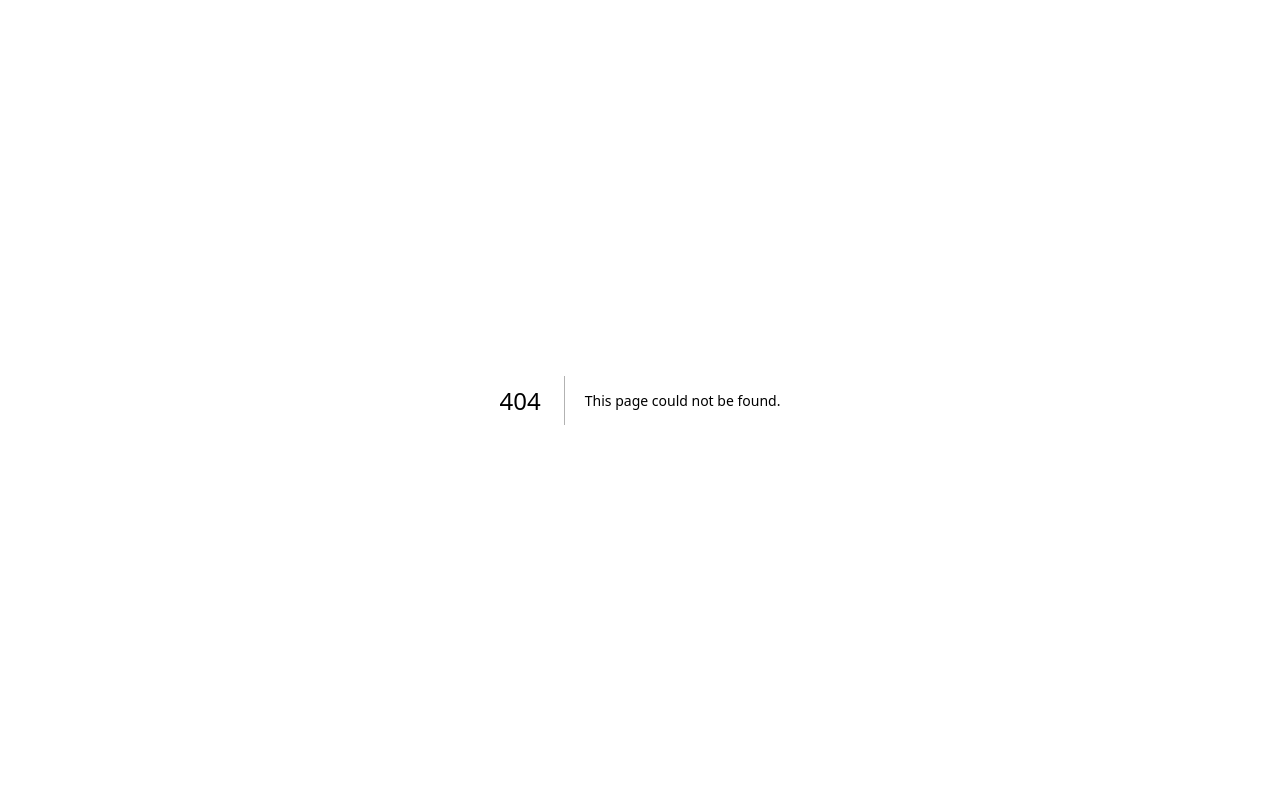
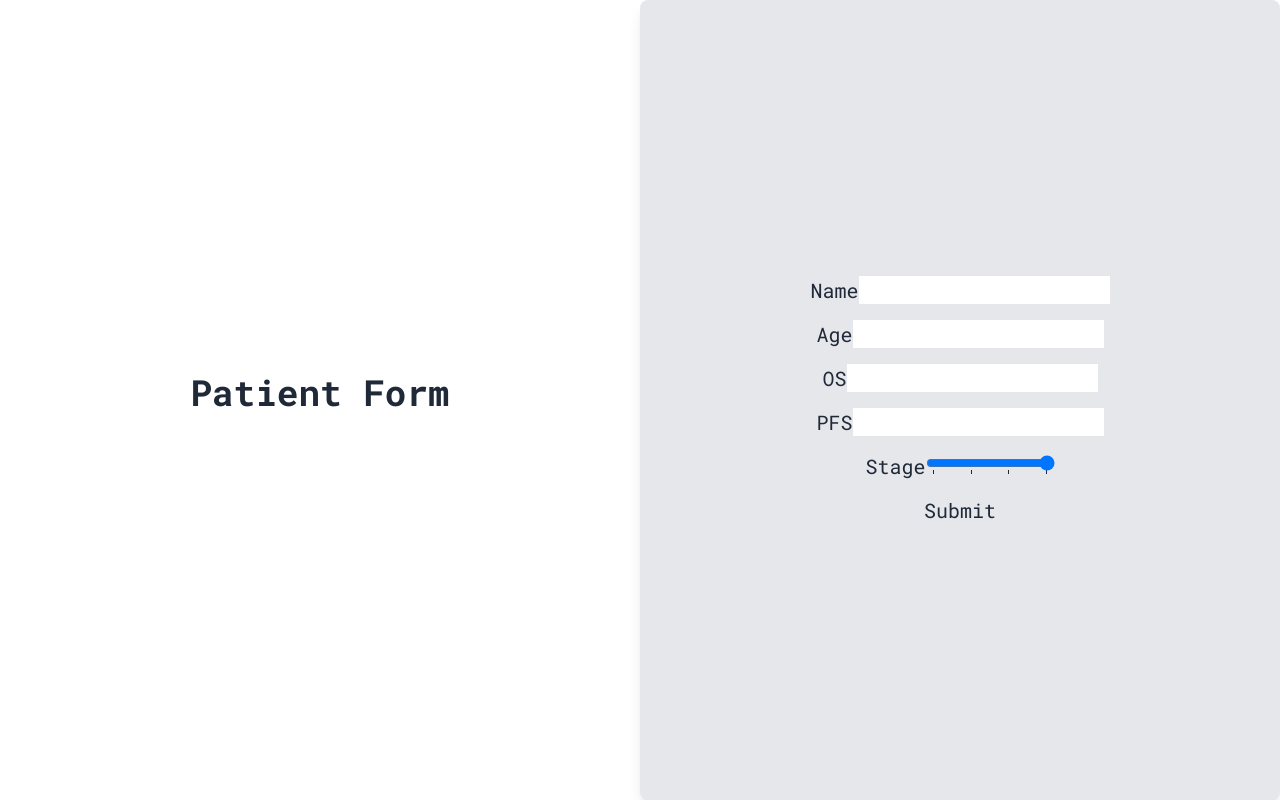
Before and after one commit to offlaneDefender/vbc-frontend, a Next.js app: page /patientForm in a window 1280 px wide. Before the commit this address had no page. Built offline with nearby package versions, Linux system fonts and the light colour scheme; no server answers.

Commit message:
basic RTK + types

```diff
--- a/package.json
+++ b/package.json
@@ -9,6 +9,7 @@
     "lint": "next lint"
   },
   "dependencies": {
+    "@reduxjs/toolkit": "^1.9.3",
     "@types/node": "18.15.10",
     "@types/react": "18.0.29",
     "@types/react-dom": "18.0.11",
@@ -17,6 +18,7 @@
     "next": "13.2.4",
     "react": "18.2.0",
     "react-dom": "18.2.0",
+    "react-redux": "^8.0.5",
     "typescript": "5.0.2"
   },
   "devDependencies": {
--- /dev/null
+++ b/src/components/PatientForm.tsx
@@ -0,0 +1,91 @@
+import { Patient } from "@/types/types";
+import { useState } from "react";
+
+const PatientForm: React.FC = () => {
+    const [patient, setPatient] = useState<Patient>({
+        name: "",
+        age: 0,
+        _id: "",
+        os: 0,
+        pfs: 0,
+        stage: 1,
+    });
+
+    const handleSubmit = (e: React.FormEvent<HTMLFormElement>) => {
+        e.preventDefault();
+        console.log(patient);
+    };
+
+    return (
+        <div className="flex w-full h-full items-center justify-center">
+            <h1 className="
+                text-4xl
+                font-bold
+                text-gray-800
+                mb-4
+                w-1/2
+                text-center"
+            >
+                Patient Form
+            </h1>
+            <form onSubmit={handleSubmit}
+                className="
+                flex flex-col w-1/2 h-full justify-center items-center p-4 bg-gray-200 rounded-lg shadow-lg text-gray-800 text-xl
+                gap-4"
+            >
+                <div>
+                    <label htmlFor="name">Name</label>
+                    <input
+                        type="text"
+                        id="name"
+                        onChange={(e) => setPatient({ ...patient, name: e.target.value })}
+                    />
+                </div>
+                <div>
+                    <label htmlFor="age">Age</label>
+                    <input
+                        type="number"
+                        id="age"
+                        onChange={(e) => setPatient({ ...patient, age: parseInt(e.target.value) })}
+                    />
+                </div>
+                <div>
+                    <label htmlFor="os">OS</label>
+                    <input
+                        type="number"
+                        id="os"
+                        onChange={(e) => setPatient({ ...patient, os: parseInt(e.target.value) })}
+                    />
+                </div>
+                <div>
+                    <label htmlFor="pfs">PFS</label>
+                    <input
+                        type="number"
+                        id="pfs"
+                        onChange={(e) => setPatient({ ...patient, pfs: parseInt(e.target.value) })}
+                    />
+                </div>
+                <div>
+                    <label htmlFor="stage">Stage</label>
+                    <input
+                        type="range"
+                        id="stage"
+                        min="1"
+                        max="4"
+                        list="stageValues"
+                        onChange={(e) => setPatient({ ...patient, stage: parseInt(e.target.value) as typeof patient.stage })}
+                    />
+                    <datalist id="stageValues">
+                        <option value="1" label="1" />
+                        <option value="2" label="2" />
+                        <option value="3" label="3" />
+                        <option value="4" label="4" />
+                    </datalist>
+                </div>
+                <button type="submit">Submit</button>
+            </form>
+        </div>
+    );
+};
+
+export default PatientForm;
--- /dev/null
+++ b/src/features/patients/api.ts
@@ -0,0 +1,43 @@
+// Need to use the React-specific entry point to import createApi
+import { createApi, fetchBaseQuery } from '@reduxjs/toolkit/query/react'
+import type { Patient } from '@/types/types'
+
+// Define a service using a base URL and expected endpoints
+export const patientsApi = createApi({
+    reducerPath: 'patientsApi',
+    baseQuery: fetchBaseQuery({ baseUrl: `${process.env.REACT_APP_API_URL}/patients` }),
+    endpoints: (builder) => ({
+        getPatients: builder.query<Patient[], void>({
+            query: () => '/',
+        }),
+        getPatient: builder.query<Patient, string>({
+            query: (id) => `/${id}`,
+        }),
+        createPatient: builder.mutation<Patient, Patient>({
+            query: (patient) => ({
+                url: '/',
+                method: 'POST',
+                body: patient,
+            })
+        }),
+        updatePatient: builder.mutation<Patient, Patient>({
+            query: (patient) => ({
+                url: `/${patient._id}`,
+                method: 'PUT',
+                body: patient,
+            }),
+        }),
+        deletePatient: builder.mutation<Patient, string>({
+            query: (id) => ({
+                url: `/${id}`,
+                method: 'DELETE',
+            })
+        })
+    }),
+})
+
+// Export hooks for usage in functional components, which are
+// auto-generated based on the defined endpoints
+export const { useGetPatientsQuery, useCreatePatientMutation,
+    useGetPatientQuery, useUpdatePatientMutation,
+    useDeletePatientMutation } = patientsApi
--- /dev/null
+++ b/src/features/patients/slice.ts
@@ -0,0 +1,50 @@
+/**
+ * ReduxToolkit slice for patients with RTK Query
+ */
+import { createSlice } from '@reduxjs/toolkit'
+import type { PayloadAction } from '@reduxjs/toolkit'
+import type { RootState } from '@/store'
+import { Patient } from '@/types/types'
+
+// Define a type for the slice state
+interface PatientsState {
+    patients: Patient[],
+    loading: boolean,
+    error: string | null,
+    formPatient: Patient | null,
+}
+
+// Define the initial state using that type
+const initialState: PatientsState = {
+    patients: [],
+    loading: false,
+    error: null,
+    formPatient: null,
+}
+
+export const patientsSlice = createSlice({
+    name: 'patients',
+    // `createSlice` will infer the state type from the `initialState` argument
+    initialState,
+    reducers: {
+        setPatients: (state, action: PayloadAction<Patient[]>) => {
+            state.patients = action.payload
+        },
+        setLoading: (state, action: PayloadAction<boolean>) => {
+            state.loading = action.payload
+        },
+        setError: (state, action: PayloadAction<string | null>) => {
+            state.error = action.payload
+        },
+        setFormPatient: (state, action: PayloadAction<Patient | null>) => {
+            state.formPatient = action.payload
+        },
+    },
+})
+
+export const PatientsActions = patientsSlice.actions
+
+// Other code such as selectors can use the imported `RootState` type
+export const selectPatientsState = (state: RootState) => state.patients;
+
+export default patientsSlice.reducer
--- /dev/null
+++ b/src/hooks.ts
@@ -0,0 +1,7 @@
+import { useDispatch, useSelector } from 'react-redux'
+import type { TypedUseSelectorHook } from 'react-redux'
+import type { RootState, AppDispatch } from './store'
+
+// Use throughout your app instead of plain `useDispatch` and `useSelector`
+export const useAppDispatch: () => AppDispatch = useDispatch
+export const useAppSelector: TypedUseSelectorHook<RootState> = useSelector
--- a/src/pages/_app.tsx
+++ b/src/pages/_app.tsx
@@ -1,6 +1,12 @@
+import { store } from '@/store'
 import '@/styles/globals.css'
 import type { AppProps } from 'next/app'
+import { Provider } from 'react-redux'
 
 export default function App({ Component, pageProps }: AppProps) {
-  return <Component {...pageProps} />
+  return (
+    <Provider store={store}>
+      <Component {...pageProps} />
+    </Provider>
+  )
 }
--- a/src/pages/api/hello.ts
+++ /dev/null
@@ -1,13 +0,0 @@
-// Next.js API route support: https://nextjs.org/docs/api-routes/introduction
-import type { NextApiRequest, NextApiResponse } from 'next'
-
-type Data = {
-  name: string
-}
-
-export default function handler(
-  req: NextApiRequest,
-  res: NextApiResponse<Data>
-) {
-  res.status(200).json({ name: 'John Doe' })
-}
--- a/src/pages/index.tsx
+++ b/src/pages/index.tsx
@@ -1,7 +1,5 @@
+import { font } from '@/utils/font'
 import Head from 'next/head'
-import Image from 'next/image'
-import { Inter } from 'next/font/google'
-const inter = Inter({ subsets: ['latin'] })
 
 export default function Home() {
   return (
@@ -12,6 +10,10 @@ export default function Home() {
         <meta name="viewport" content="width=device-width, initial-scale=1" />
         <link rel="icon" href="/favicon.ico" />
       </Head>
+      <main className={`flex flex-col items-center justify-center h-screen ${font.className}`}>
+        <h1 className="text-6xl font-bold">Value based contracts</h1>
+        <p className="text-2xl font-bold">Coming soon</p>
+      </main>
     </>
   )
 }
--- /dev/null
+++ b/src/pages/patientForm.tsx
@@ -0,0 +1,18 @@
+/**
+ * Next.js Page for the Patient Form
+ */
+
+import { font } from '@/utils/font';
+import React from 'react';
+
+import PatientForm from '../components/PatientForm';
+
+const PatientFormPage: React.FC = () => {
+    return (
+        <main className={`flex flex-col items-center justify-center h-screen ${font.className}`}>
+            <PatientForm />
+        </main>
+    );
+};
+
+export default PatientFormPage;
--- /dev/null
+++ b/src/store.ts
@@ -0,0 +1,21 @@
+import { configureStore } from '@reduxjs/toolkit'
+import patientsReducer from '@/features/patients/slice'
+import { patientsApi } from './features/patients/api'
+import { setupListeners } from '@reduxjs/toolkit/query'
+
+export const store = configureStore({
+    reducer: {
+        [patientsApi.reducerPath]: patientsApi.reducer,
+        patients: patientsReducer,
+    },
+    middleware(getDefaultMiddleware) {
+        return getDefaultMiddleware().concat(patientsApi.middleware)
+    },
+})
+
+setupListeners(store.dispatch)
+
+// Infer the `RootState` and `AppDispatch` types from the store itself
+export type RootState = ReturnType<typeof store.getState>
+// Inferred type: {posts: PostsState, comments: CommentsState, users: UsersState}
+export type AppDispatch = typeof store.dispatch
--- /dev/null
+++ b/src/types/types.ts
@@ -0,0 +1,49 @@
+export interface BrandedProduct{
+    _id: string;
+    name: string;
+    company: string;
+    products: MedicinalProduct[];
+}
+
+export interface MedicinalProduct{
+    _id: string;
+    name: string;
+    prices: ProductPrice[];
+}
+
+export interface ProductPrice{
+    _id: string;
+    price: number;
+    packSize: PackSize;
+}
+
+export interface PackSize{
+    _id: string;
+    name: string;
+    size: number;
+}
+
+export interface Discount{
+    _id: string;
+    value: number; // percentage discount as a number between 0 and 1 (0.1 = 10%)
+}
+
+export interface Patient{
+    _id: string;
+    name: string;
+    age: number;
+    stage: 1 | 2 | 3 | 4;
+    pfs: number;
+    os: number;
+}
+
+export interface Contract{
+    _id: string;
+    patient: Patient;
+    product: MedicinalProduct;
+    packSize: PackSize;
+    discount: Discount;
+    totalValue: number;
+    startDate: Date;
+    notes: string;
+}
--- /dev/null
+++ b/src/utils/font.ts
@@ -0,0 +1,3 @@
+import { Roboto_Mono } from 'next/font/google'
+
+export const font = Roboto_Mono({ subsets: ['latin'] })
```
Also changed, not shown: 1 other file (tests, documents, lock files or other folders).
